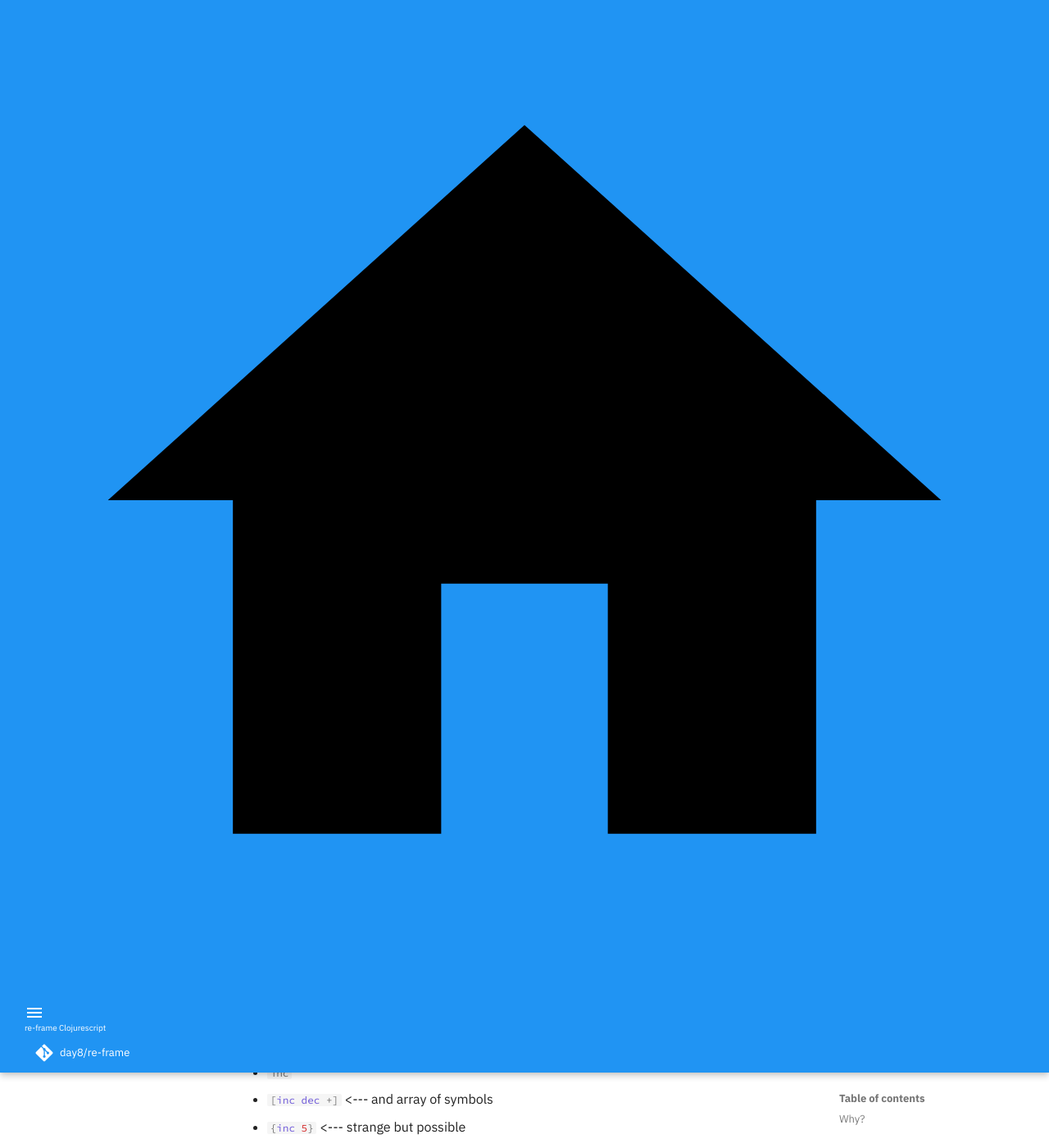
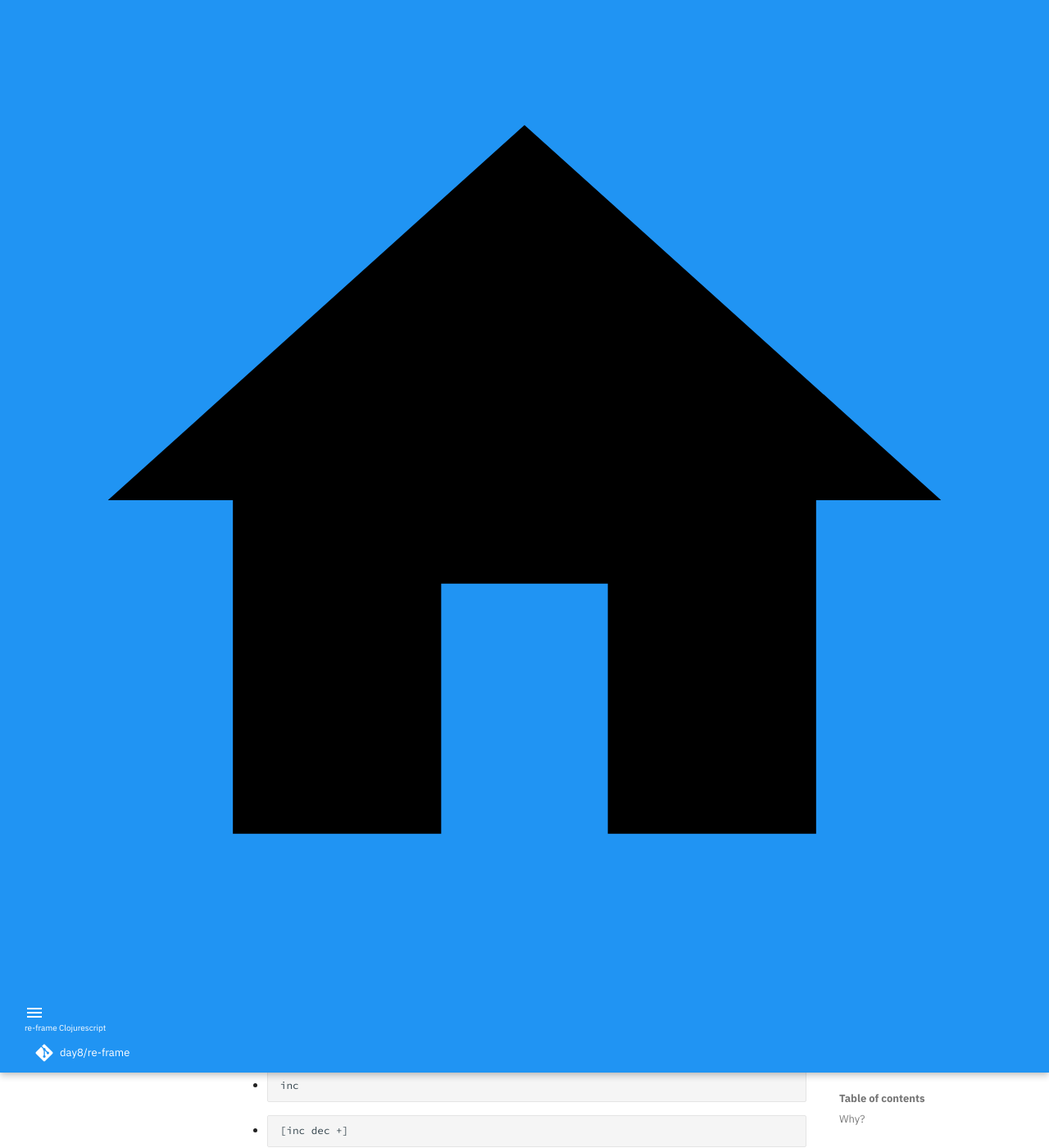
Before and after one commit to day8/re-frame, an MkDocs documentation site: the page built from docs/clojurescript.md, in a window 1280 px wide and 1400 px high, scrolled down 5207 px. Shown: the whole window at 82% size. Built offline with MkDocs 1.6.1 and Material for MkDocs 9.7.7, drawn with Linux system fonts in a browser that asks for light colours; comment, search, counter and statistics services are not loaded.

Commit message:
[wip] Add repls to clojurescript.md with success/error comments

```diff
--- a/docs/clojurescript.md
+++ b/docs/clojurescript.md
@@ -135,16 +131,16 @@
 | `#!clj {1 1 2 2}`   | `#!clj {1 1 2 2}`           |  Yep, same  |
 
 
-Below, you can start evaluating live on this page. Enter an expression into the following editor
-and it will be evaluated. The result of the evaluation will be shown in the box below the editor.
-
-XXX inline REPL will go here. In the meantime, use [this external one](https://jaredforsyth.com/reepl/)
-
+Below, you can start evaluating live on this page.
+Click the **Eval** button, or change the expression, and it will be evaluated.
+The result of the evaluation will be shown in the box below the editor.
 
 Try these experiments:
 
-   - {:a 1 :a 4} -- oops
-   - forget to close a parens ??
+<div class="cljs-showcase" data-cljs-showcase-no-eval-on-init data-cljs-showcase-error-comment="Oops! a map can only have 1 of a given key. Try {:a 1 :b 4}."><pre><code>{:a 1 :a 4}</code></pre></div>
+
+<div class="cljs-showcase" data-cljs-showcase-no-eval-on-init data-cljs-showcase-error-comment="ERROR: Forgot to close the form? Try adding ] to the end."><pre><code>[:apple :orange :banana</code></pre></div>
+
    - XXX other basic examples?
 
 So, let's now talk about the two exceptions `lists` and `symbols` ...
@@ -175,14 +171,11 @@
     Wait. Isn't `#!clj +` an operator?  No. Clojure doesn't have operators.
     Instead, `#!clj +` is a symbol, and it is bound to a function - one which adds. Anyway, more soon.
 
-
-XXX inline REPL will go here. In the meantime use [this external one](https://jaredforsyth.com/reepl/)
-
 Try these experiments:
 
-   - `#!clj inc`
-   - `#!clj [inc dec +]`       <--- and array of symbols
-   - `#!clj {inc 5}`           <--- strange but possible
+- <div class="cljs-showcase" data-cljs-showcase-no-eval-on-init data-cljs-showcase-success-comment="Functions are technically objects, and cljs represents them by printing object[qualified$name]" data-cljs-showcase-error-comment="Oops! a map can only have 1 of a given key. Try {:a 1 :b 4}."><pre><code>inc</code></pre></div>
+- <div class="cljs-showcase" data-cljs-showcase-no-eval-on-init><pre><code>[inc dec +]</code></pre></div>
+- <div class="cljs-showcase" data-cljs-showcase-no-eval-on-init><pre><code>{inc 5}</code></pre></div>
 
 ## Evaluating Lists
 
```
Also changed, not shown: other parts of docs/clojurescript.md (+0 -4 lines), 1 other file.
